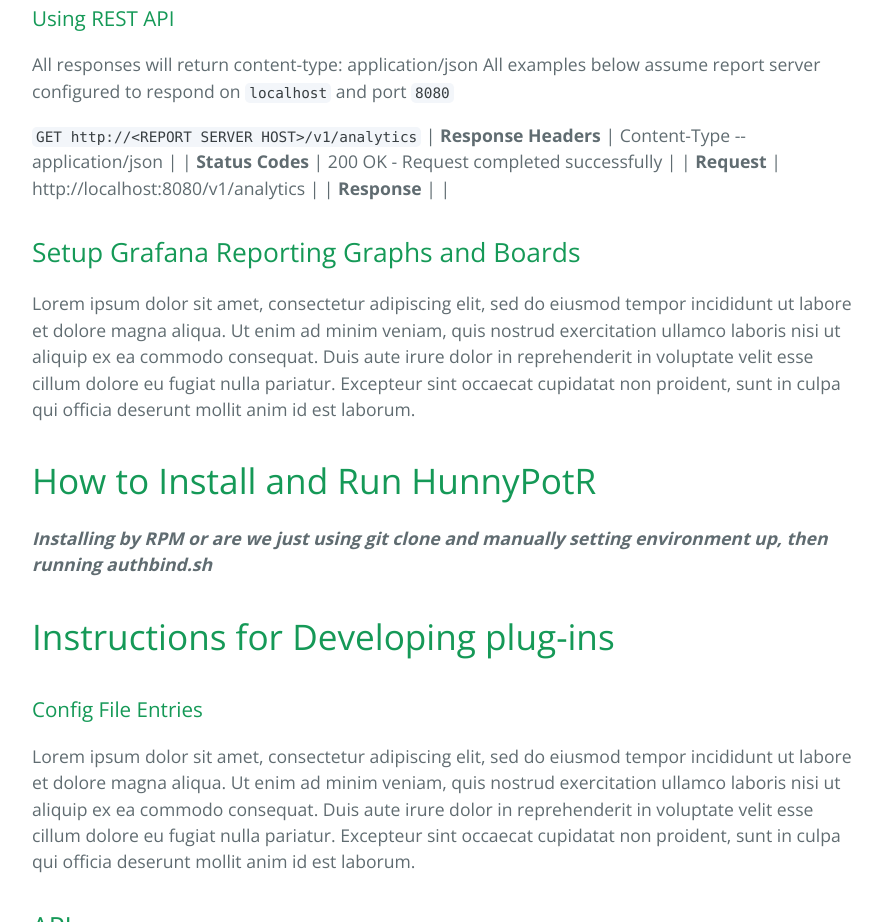
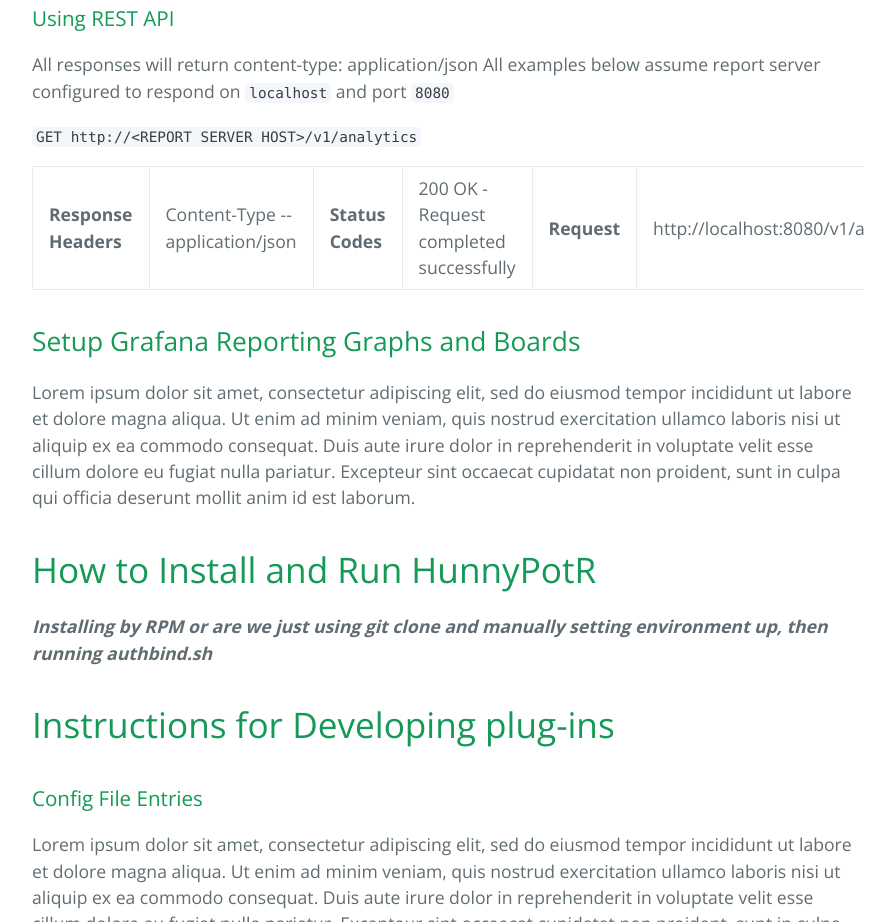
Before and after one commit to RECCE7/recce7.github.io, a plain HTML site: page index.html in a window 1280 px wide. Shown: the part 7320-8242 px from the top of the page, without its empty margins (192-1087 px from the left). Drawn offline with nearby package versions, Linux system fonts and the light colour scheme.

Commit message:
Created table for REST API calls

```diff
--- a/index.html
+++ b/index.html
@@ -228,11 +228,15 @@ reportserver.port = 8080
 <p>All responses will return content-type: application/json
 All examples below assume report server configured to respond on <code>localhost</code> and port <code>8080</code></p>
 
-<p><code>GET http://&lt;REPORT SERVER HOST&gt;/v1/analytics</code>
-| <strong>Response Headers</strong> | Content-Type --application/json |
-| <strong>Status Codes</strong> | 200 OK - Request completed successfully |
-| <strong>Request</strong> | http://localhost:8080/v1/analytics |
-| <strong>Response</strong> |  |</p>
+<p><code>GET http://&lt;REPORT SERVER HOST&gt;/v1/analytics</code></p>
+<table>
+  <tr>
+    <td><strong>Response Headers</strong></td><td>Content-Type --application/json</td>
+    <td><strong>Status Codes</strong></td><td>200 OK - Request completed successfully</td>
+    <td><strong>Request</strong></td><td>http://localhost:8080/v1/analytics</td>
+    <td><strong>Response</strong></td><td></td>
+  </tr>
+</table>
 
 <h2>
 <a id="setup-grafana-reporting-graphs-and-boards" class="anchor" href="#setup-grafana-reporting-graphs-and-boards" aria-hidden="true"><span aria-hidden="true" class="octicon octicon-link"></span></a>Setup Grafana Reporting Graphs and Boards</h2>
```
